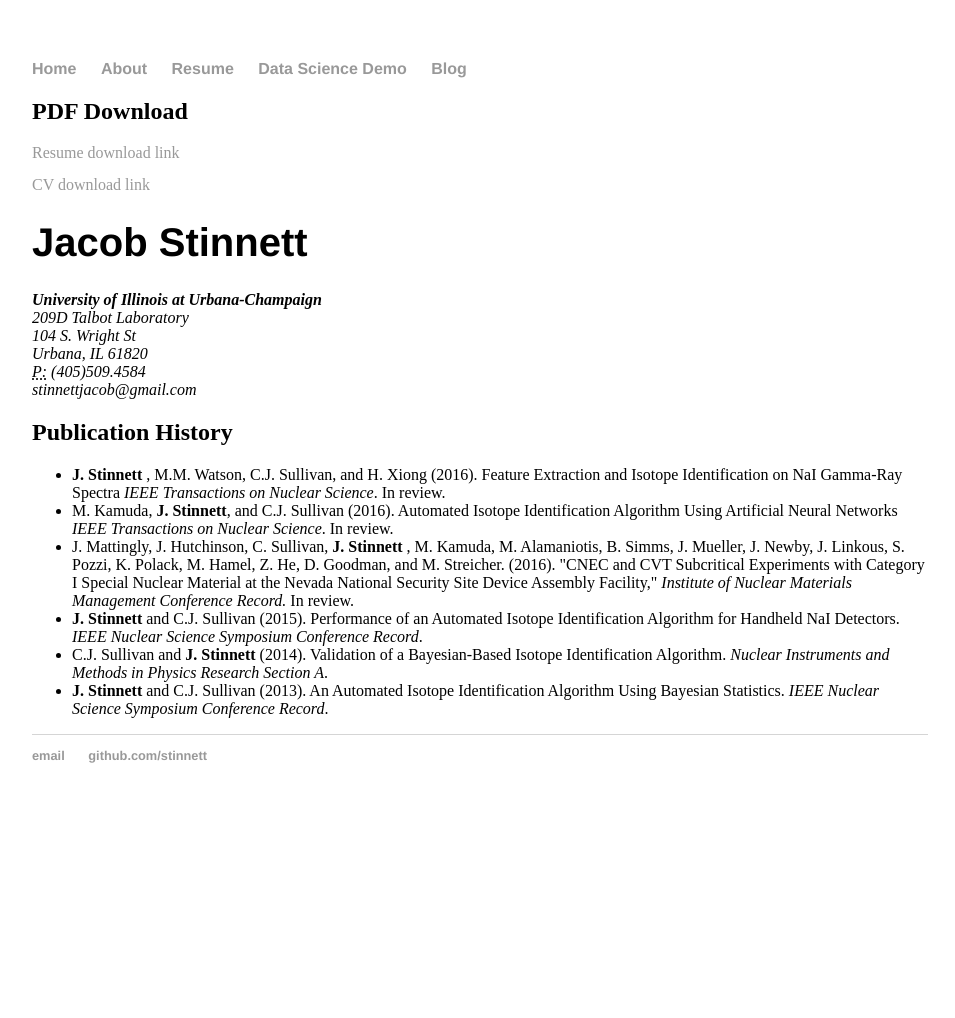
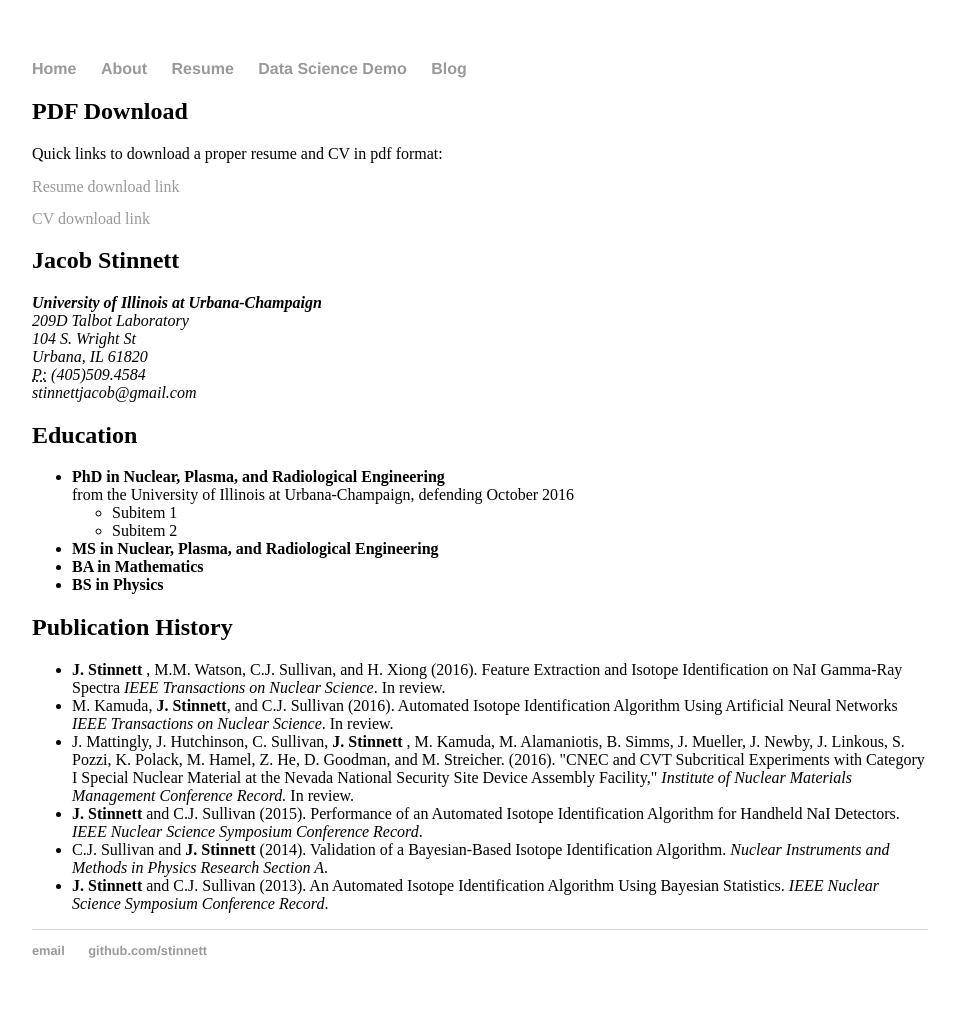
Before and after one commit to Stinnett/Stinnett.github.io, a Jekyll site: the page built from resume/index.html, in a window 1280 px wide. Shown: the whole page, without its empty margins (160-1115 px from the left). Built offline with Jekyll 4.4.1, drawn with Linux system fonts in a browser that asks for light colours; before the commit the page ends 900 px from its top, so only the background shows below that.

Commit message:
Update index.html

```diff
--- a/resume/index.html
+++ b/resume/index.html
@@ -5,10 +5,11 @@ title: Stinnett's Resume
 
 	<div class="cv">
 					<h2> PDF Download</h1>
+					Quick links to download a proper resume and CV in pdf format:
 					<p><a href="https://github.com/Stinnett/Stinnett.github.io/raw/master/resume/2016%20Resume%20Update-%20Nuclear%20Focus/2016%20Resume%20Stinnett.pdf" class="download" title="Download Resume as PDF">Resume download link</a> </p>
 					<p><a href="https://github.com/Stinnett/Stinnett.github.io/raw/master/resume/CV/2016%20CV%20Stinnett.pdf" class="download" title="Download CV as PDF">CV download link</a></p>
 
-					<h1>Jacob Stinnett</h1>
+					<h2>Jacob Stinnett</h2>
 					<address>
 					<strong>University of Illinois at Urbana-Champaign</strong><br>
 					209D Talbot Laboratory<br>
@@ -18,8 +19,17 @@ title: Stinnett's Resume
 					<span class="obfuscate">stinnettjacob@gmail.com</span>
 					</address>
 
-
-
+					<h2> Education</h2>
+					<ul>
+					<li><strong> PhD in Nuclear, Plasma, and Radiological Engineering</strong></li> from the University of Illinois at Urbana-Champaign, defending October 2016
+						<ul>
+					        	<li>Subitem 1</li>
+            						<li>Subitem 2</li>
+        					</ul>
+					<li><strong> MS in Nuclear, Plasma, and Radiological Engineering</strong></li>
+					<li><strong> BA in Mathematics</strong></li>
+					<li><strong> BS in Physics</strong></li>
+					</ul>
 
 
 					<h2>Publication History</h2>
```
